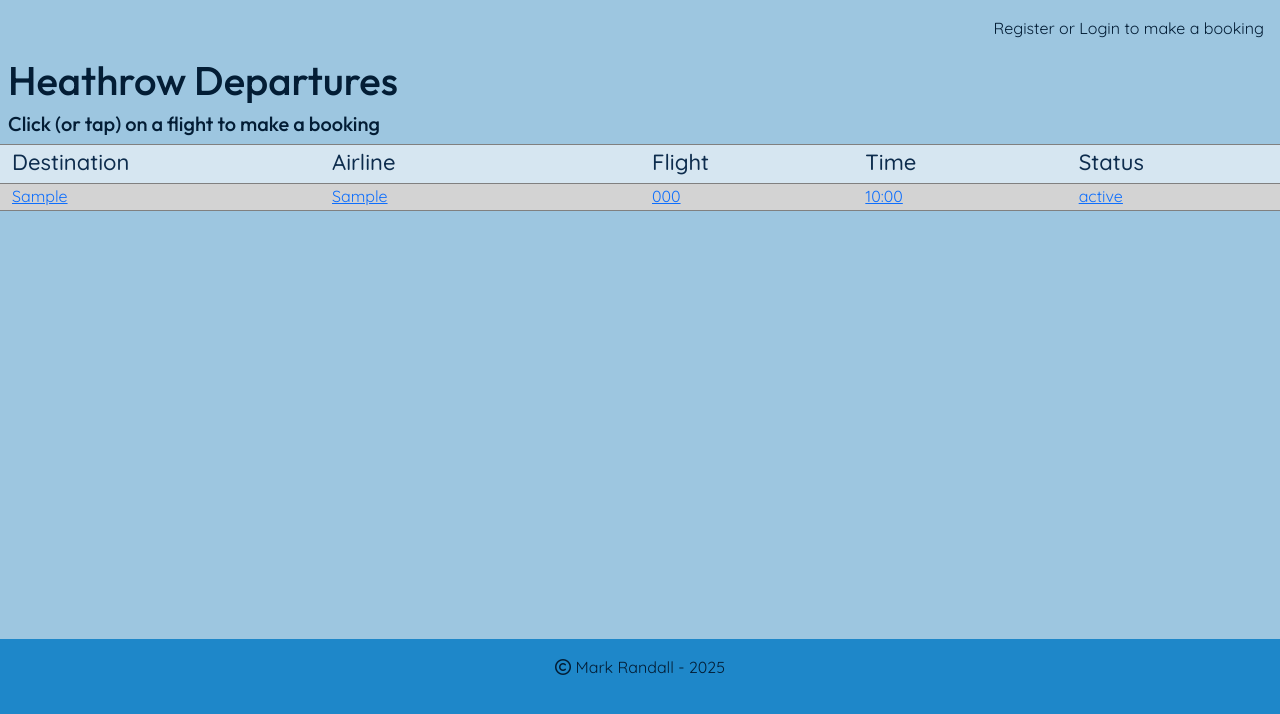
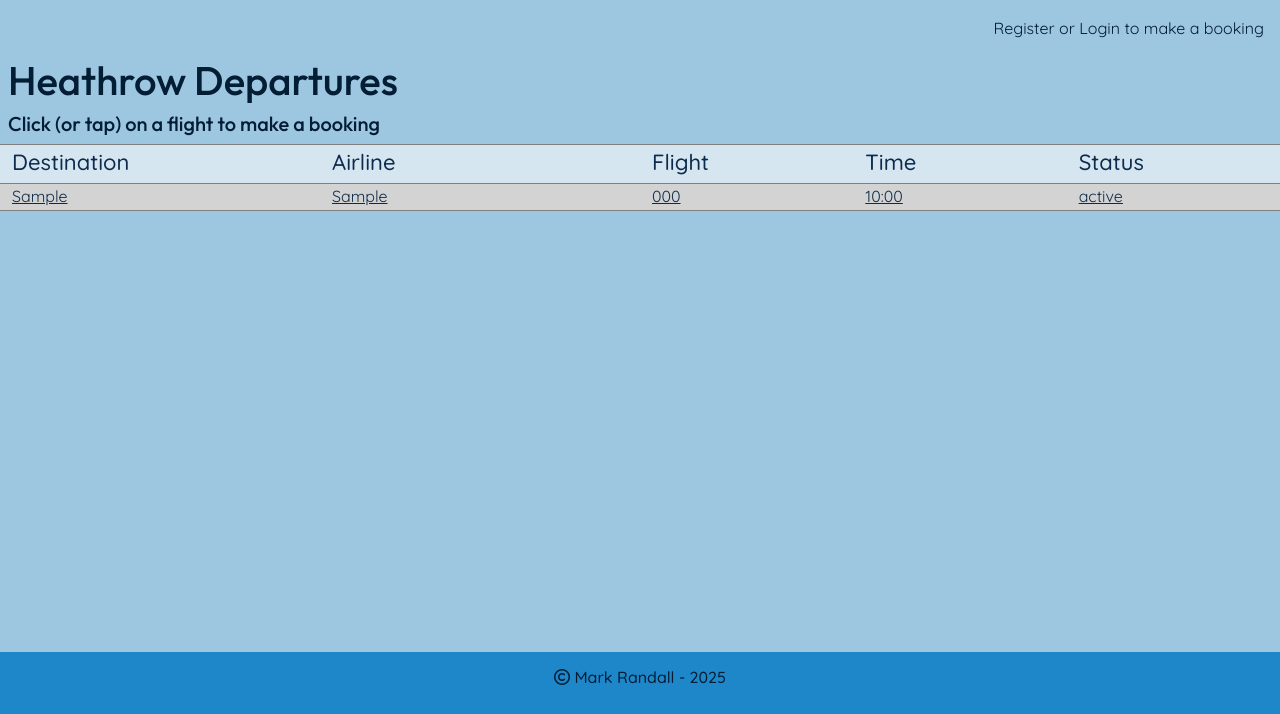
Before and after one commit to mogr20/flight-bookings, a Django app: page / in a window 1280 px wide. Shown: the part 86-800 px from the top of the page. Run offline with Django 4.2, Linux system fonts and the light colour scheme; tables that the repository leaves empty hold one stand-in row (values such as "Sample post"); some libraries are stand-ins or nearby versions.

Commit message:
FIX: colour contrast improvements

```diff
--- a/booking/templates/booking/index.html
+++ b/booking/templates/booking/index.html
@@ -33,7 +33,7 @@
             </div>
             <!-- loop through the flights, using the include insert the flight row -->
             {% for flight in flight_list %}
-            <a href="{% url 'flight_detail' flight.id %}">
+            <a class="flight-info" href="{% url 'flight_detail' flight.id %}">
                 <div class="row row-cols-7 row-cols-md-9 row-cols-xl-10
                     table-row {% if forloop.counter0|divisibleby:2 %}table-row-odd{% else %}table-row-even{% endif %}">
                     <div class="col-4 col-md-4 col-lg-3">{{ flight.arrival_airport.city }}</div>
--- a/static/css/style.css
+++ b/static/css/style.css
@@ -69,6 +69,10 @@
     border-radius: 20%;
 }
 
+.flight-info {
+    color: var(--lighter-black-color);
+}
+
 /* Table styling, index.html and my_bookings.html */
 #table-header {
     border-top: 1px solid gray;
--- a/templates/base.html
+++ b/templates/base.html
@@ -98,7 +98,7 @@
     </main>
 
     <footer class="mt-auto">
-        <p><i class="fa-regular fa-copyright"></i> Mark Randall - 2025</p>
+        <p class="h6"><i class="fa-regular fa-copyright"></i> Mark Randall - 2025</p>
     </footer>
 
     <!-- Font Awesome -->
```
Also changed, not shown: 1 other file.
